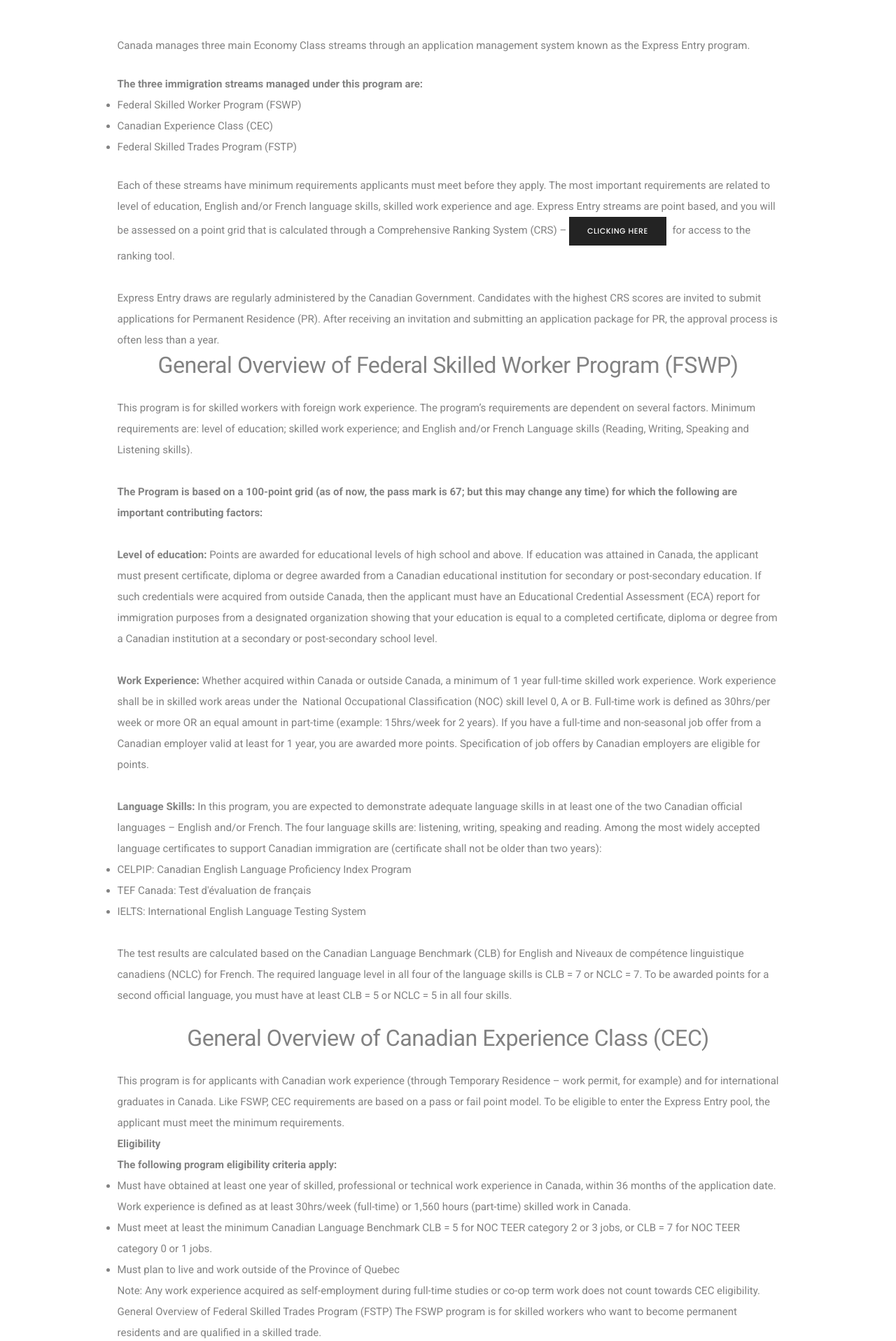
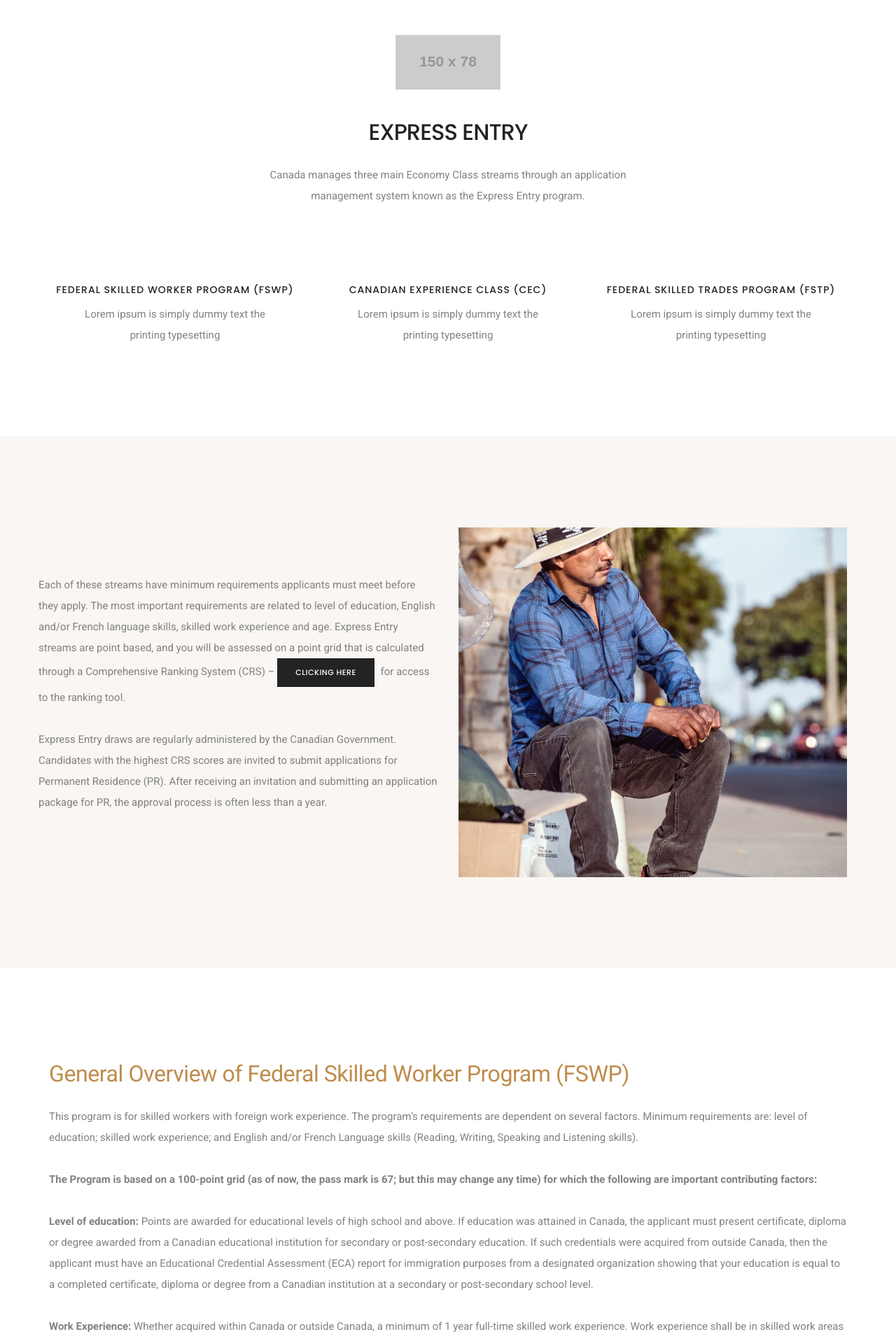
Before and after one commit to Khemy543/moses-imigration-vue, a Vue app: page /economy-class in a window 1280 px wide. Shown: the part 740-2657 px from the top of the page at 70% size. Built offline with nearby package versions, Linux system fonts and the light colour scheme; a web font is replaced by a local one.

Commit message:
[IMP] category immigrations page update

```diff
--- a/src/views/ExpressEntry.vue
+++ b/src/views/ExpressEntry.vue
@@ -1,8 +1,7 @@
 <template>
   <section
-      class="parallax"
+    class="parallax immigration-header"
     data-parallax-background-ratio="0.5"
-      style="background-image: url('../assets/images/main/free-assessment.jpg')"
   >
     <div class="opacity-extra-medium bg-extra-dark-gray"></div>
     <div class="container">
@@ -28,122 +27,271 @@
       </div>
     </div>
   </section>
-  <section id="assessment-form" class="">
+  <section
+    class="cover-background overlap-height md-no-overlap-section"
+    style="height: auto"
+  >
+    <div class="container overlap-gap-section">
+      <div class="row justify-content-center">
+        <div
+          class="col-12 col-lg-6 col-sm-8 text-center margin-6-rem-bottom md-margin-3-rem-bottom xs-margin-4-rem-bottom wow animate__fadeIn"
+        >
+          <span
+            class="d-block margin-40px-bottom md-margin-25px-bottom xs-margin-15px-bottom"
+            ><img src="https://via.placeholder.com/150x78" alt=""
+          /></span>
+          <h5
+            class="alt-font text-extra-dark-gray font-weight-500 letter-spacing-minus-1px text-uppercase"
+          >
+            Express Entry
+          </h5>
+          <p>
+            Canada manages three main Economy Class streams through an
+            application management system known as the Express Entry program.
+          </p>
+        </div>
+      </div>
+      <div class="row row-cols-1 row-cols-lg-3 row-cols-sm-2">
+        <!-- start feature box item -->
+        <div
+          class="col lg-margin-30px-bottom md-margin-40px-bottom wow animate__fadeIn"
+          data-wow-delay="0.4s"
+        >
+          <div class="feature-box text-center">
+            <div class="feature-box-icon">
+              <!-- <i
+                class="line-icon-Teapot icon-medium text-light-pink margin-30px-bottom"
+              ></i> -->
+            </div>
+            <div class="feature-box-content last-paragraph-no-margin">
+              <span
+                class="alt-font font-weight-500 margin-10px-bottom d-block text-extra-dark-gray text-medium text-uppercase letter-spacing-1px"
+                >Federal Skilled Worker Program (FSWP)</span
+              >
+              <p class="m-auto w-85">
+                Lorem ipsum is simply dummy text the printing typesetting
+              </p>
+            </div>
+          </div>
+        </div>
+        <!-- end feature box item -->
+        <!-- start feature box item -->
+        <div
+          class="col xs-margin-40px-bottom wow animate__fadeIn"
+          data-wow-delay="0.6s"
+        >
+          <div class="feature-box text-center">
+            <div class="feature-box-icon">
+              <!-- <i
+                class="line-icon-ICQ icon-medium text-light-pink margin-30px-bottom"
+              ></i> -->
+            </div>
+            <div class="feature-box-content last-paragraph-no-margin">
+              <span
+                class="alt-font font-weight-500 margin-10px-bottom d-block text-extra-dark-gray text-medium text-uppercase letter-spacing-1px"
+                >Canadian Experience Class (CEC)</span
+              >
+              <p class="m-auto w-85">
+                Lorem ipsum is simply dummy text the printing typesetting
+              </p>
+            </div>
+          </div>
+        </div>
+        <!-- end feature box item -->
+        <!-- start feature box item -->
+        <div class="col wow animate__fadeIn" data-wow-delay="0.8s">
+          <div class="feature-box text-center">
+            <div class="feature-box-icon">
+              <!--  <i
+                class="line-icon-Leafs icon-medium text-light-pink margin-30px-bottom"
+              ></i> -->
+            </div>
+            <div class="feature-box-content last-paragraph-no-margin">
+              <span
+                class="alt-font font-weight-500 margin-10px-bottom d-block text-extra-dark-gray text-medium text-uppercase letter-spacing-1px"
+                >Federal Skilled Trades Program (FSTP)</span
+              >
+              <p class="m-auto w-85">
+                Lorem ipsum is simply dummy text the printing typesetting
+              </p>
+            </div>
+          </div>
+        </div>
+        <!-- end feature box item -->
+      </div>
+    </div>
+  </section>
+
+  <section class="bg-seashell">
     <div class="container">
-      <div class="row justify-content-center">
-        <div class="col-12 col-xl-10 col-lg-10 col-md-10">
+      <div class="row align-items-center overlap-gap-section">
+        <div class="col-12 col-lg-6 col-md-10 ps-lg-0">
           <p>
-            Canada manages three main Economy Class streams through an application management system
-            known as the Express Entry program.
-          </p>
-          <p>
-            <b>The three immigration streams managed under this program are:</b>
-
-          <ul>
-            <li>Federal Skilled Worker Program (FSWP)</li>
-            <li>Canadian Experience Class (CEC)</li>
-            <li>Federal Skilled Trades Program (FSTP)</li>
-          </ul>
-          </p>
-          <div>
-            Each of these streams have minimum requirements applicants must meet before they apply. The
-            most important requirements are related to level of education, English and/or French language
-            skills, skilled work experience and age. Express Entry streams are point based, and you will be
-            assessed on a point grid that is calculated through a Comprehensive Ranking System (CRS) –
-            <a href="https://www.cic.gc.ca/english/immigrate/skilled/crs-tool.asp"
+            Each of these streams have minimum requirements applicants must meet
+            before they apply. The most important requirements are related to
+            level of education, English and/or French language skills, skilled
+            work experience and age. Express Entry streams are point based, and
+            you will be assessed on a point grid that is calculated through a
+            Comprehensive Ranking System (CRS) –
+            <a
+              href="https://www.cic.gc.ca/english/immigrate/skilled/crs-tool.asp"
               target="_blank"
               class="btn btn-fancy btn-small btn-dark-gray margin-5px-right xs-margin-10px-bottom"
               >clicking here</a
-            > for access to the ranking tool. <br><br>
+            >
+            for access to the ranking tool. <br /><br />
 
-            Express Entry draws are regularly administered by the Canadian Government. Candidates with
-            the highest CRS scores are invited to submit applications for Permanent Residence (PR). After
-            receiving an invitation and submitting an application package for PR, the approval process is
-            often less than a year.
-
-            <h5 class="text-center">General Overview of Federal Skilled Worker Program (FSWP)</h5>
+            Express Entry draws are regularly administered by the Canadian
+            Government. Candidates with the highest CRS scores are invited to
+            submit applications for Permanent Residence (PR). After receiving an
+            invitation and submitting an application package for PR, the
+            approval process is often less than a year.
+          </p>
+        </div>
+        <div
+          class="col-12 col-lg-6 col-md-10 text-center text-lg-end md-margin-30px-bottom wow animate__fadeIn"
+          data-wow-delay="0.2s"
+        >
+          <img
+            src="../assets/images/main/imagration-cat.jpeg"
+            alt=""
+            style="width: 100%; height: 500px; object-fit: cover"
+          />
+        </div>
+      </div>
+    </div>
+  </section>
+  <section class="">
+    <div class="container">
+      <div class="row justify-content-center">
+        <div class="col-12">
+          <div>
+            <h5 class="" style="color: #bf8c4c">
+              General Overview of Federal Skilled Worker Program (FSWP)
+            </h5>
 
             <p>
-              This program is for skilled workers with foreign work experience. The program’s requirements
-              are dependent on several factors. Minimum requirements are: level of education; skilled work
-              experience; and English and/or French Language skills (Reading, Writing, Speaking and
-              Listening skills). <br><br>
+              This program is for skilled workers with foreign work experience.
+              The program’s requirements are dependent on several factors.
+              Minimum requirements are: level of education; skilled work
+              experience; and English and/or French Language skills (Reading,
+              Writing, Speaking and Listening skills). <br /><br />
 
-              <b>The Program is based on a 100-point grid (as of now, the pass mark is 67; but this may
-                change any time) for which the following are important contributing factors:</b> <br><br>
+              <b
+                >The Program is based on a 100-point grid (as of now, the pass
+                mark is 67; but this may change any time) for which the
+                following are important contributing factors:</b
+              >
+              <br /><br />
 
-              <b>Level of education:</b> Points are awarded for educational levels of high school and above. If
-              education was attained in Canada, the applicant must present certificate, diploma or degree
-              awarded from a Canadian educational institution for secondary or post-secondary education. If
-              such credentials were acquired from outside Canada, then the applicant must have an
-              Educational Credential Assessment (ECA) report for immigration purposes from a designated
-              organization showing that your education is equal to a completed certificate, diploma or degree
-              from a Canadian institution at a secondary or post-secondary school level. <br><br>
+              <b>Level of education:</b> Points are awarded for educational
+              levels of high school and above. If education was attained in
+              Canada, the applicant must present certificate, diploma or degree
+              awarded from a Canadian educational institution for secondary or
+              post-secondary education. If such credentials were acquired from
+              outside Canada, then the applicant must have an Educational
+              Credential Assessment (ECA) report for immigration purposes from a
+              designated organization showing that your education is equal to a
+              completed certificate, diploma or degree from a Canadian
+              institution at a secondary or post-secondary school level.
+              <br /><br />
 
-              <b>Work Experience:</b> Whether acquired within Canada or outside Canada, a minimum of 1 year
-              full-time skilled work experience. Work experience shall be in skilled work areas under the
-              National Occupational Classification (NOC) skill level 0, A or B. Full-time work is defined as
-              30hrs/per week or more OR an equal amount in part-time (example: 15hrs/week for 2 years). If
-              you have a full-time and non-seasonal job offer from a Canadian employer valid at least for 1
-              year, you are awarded more points. Specification of job offers by Canadian employers are
-              eligible for points. <br><br>
+              <b>Work Experience:</b> Whether acquired within Canada or outside
+              Canada, a minimum of 1 year full-time skilled work experience.
+              Work experience shall be in skilled work areas under the National
+              Occupational Classification (NOC) skill level 0, A or B. Full-time
+              work is defined as 30hrs/per week or more OR an equal amount in
+              part-time (example: 15hrs/week for 2 years). If you have a
+              full-time and non-seasonal job offer from a Canadian employer
+              valid at least for 1 year, you are awarded more points.
+              Specification of job offers by Canadian employers are eligible for
+              points.
+            </p>
+            <br /><br />
 
-              <b>Language Skills:</b> In this program, you are expected to demonstrate adequate language skills in at
-              least one of the two Canadian official languages – English and/or French. The four language
-              skills are: listening, writing, speaking and reading. Among the most widely accepted language
-              certificates to support Canadian immigration are (certificate shall not be older than two years):
+            <b>Language Skills:</b> In this program, you are expected to
+            demonstrate adequate language skills in at least one of the two
+            Canadian official languages – English and/or French. The four
+            language skills are: listening, writing, speaking and reading. Among
+            the most widely accepted language certificates to support Canadian
+            immigration are (certificate shall not be older than two years):
             <ul>
-                <li>CELPIP: Canadian English Language Proficiency Index Program</li>
+              <li>
+                CELPIP: Canadian English Language Proficiency Index Program
+              </li>
               <li>TEF Canada: Test d&#39;évaluation de français</li>
               <li>IELTS: International English Language Testing System</li>
-              </ul> <br>
-
-            The test results are calculated based on the Canadian Language Benchmark (CLB) for English
-            and Niveaux de compétence linguistique canadiens (NCLC) for French. The required language
-            level in all four of the language skills is CLB = 7 or NCLC = 7. To be awarded points for a
-            second official language, you must have at least CLB = 5 or NCLC = 5 in all four skills.
-
-<!--              <RouterLink-->
-<!--                to="/free-assessment-form"-->
-<!--                class="btn btn-fancy btn-small btn-dark-gray margin-5px-right xs-margin-10px-bottom"-->
-<!--            >clicking here</RouterLink-->
-<!--            >-->
-            </p>
-          </div>
-          <div>
-            <h5 class="text-center">General Overview of Canadian Experience Class (CEC)</h5>
+            </ul>
+            <br />
             <p>
-              This program is for applicants with Canadian work experience (through Temporary Residence –
-              work permit, for example) and for international graduates in Canada. Like FSWP, CEC
-              requirements are based on a pass or fail point model. To be eligible to enter the Express Entry
-              pool, the applicant must meet the minimum requirements. <br>
-
-              <b>Eligibility</b> <br>
-              <b>The following program eligibility criteria apply:</b>
-
-              <ul>
-                <li>Must have obtained at least one year of skilled, professional or technical work
-                  experience in Canada, within 36 months of the application date. Work experience is
-                  defined as at least 30hrs/week (full-time) or 1,560 hours (part-time) skilled work in
-                  Canada.
-                </li>
-                <li>
-                  Must meet at least the minimum Canadian Language Benchmark CLB = 5 for NOC
-                  TEER category 2 or 3 jobs, or CLB = 7 for NOC TEER category 0 or 1 jobs.
-                </li>
-                <li>Must plan to live and work outside of the Province of Quebec</li>
-              </ul>
-
-
-              Note: Any work experience acquired as self-employment during full-time studies or co-op
-              term work does not count towards CEC eligibility.
-              General Overview of Federal Skilled Trades Program (FSTP)
-              The FSWP program is for skilled workers who want to become permanent residents and are
-              qualified in a skilled trade.
+              The test results are calculated based on the Canadian Language
+              Benchmark (CLB) for English and Niveaux de compétence linguistique
+              canadiens (NCLC) for French. The required language level in all
+              four of the language skills is CLB = 7 or NCLC = 7. To be awarded
+              points for a second official language, you must have at least CLB=
+              5 or NCLC =5 in all four skills.
             </p>
           </div>
         </div>
       </div>
     </div>
   </section>
+  <section class="">
+    <div class="container">
+      <div class="row justify-content-center">
+        <div class="col-12">
+          <div>
+            <h5 class="" style="color: #bf8c4c">
+              General Overview of Canadian Experience Class (CEC)
+            </h5>
+            <div>
+              <p>
+                This program is for applicants with Canadian work experience
+                (through Temporary Residence – work permit, for example) and for
+                international graduates in Canada. Like FSWP, CEC requirements
+                are based on a pass or fail point model. To be eligible to enter
+                the Express Entry pool, the applicant must meet the minimum
+                requirements.
+              </p>
+              <br />
+
+              <b>Eligibility</b> <br />
+              <b>The following program eligibility criteria apply:</b>
+
+              <ul>
+                <li>
+                  Must have obtained at least one year of skilled, professional
+                  or technical work experience in Canada, within 36 months of
+                  the application date. Work experience is defined as at least
+                  30hrs/week (full-time) or 1,560 hours (part-time) skilled work
+                  in Canada.
+                </li>
+                <li>
+                  Must meet at least the minimum Canadian Language Benchmark CLB
+                  = 5 for NOC TEER category 2 or 3 jobs, or CLB = 7 for NOC TEER
+                  category 0 or 1 jobs.
+                </li>
+                <li>
+                  Must plan to live and work outside of the Province of Quebec
+                </li>
+              </ul>
+
+              <p>
+                Note: Any work experience acquired as self-employment during
+                full-time studies or co-op term work does not count towards CEC
+                eligibility. General Overview of Federal Skilled Trades Program
+                (FSTP) The FSWP program is for skilled workers who want to
+                become permanent residents and are qualified in a skilled trade.
+              </p>
+            </div>
+          </div>
+        </div>
+      </div>
+    </div>
+  </section>
 </template>
+<style>
+.immigration-header {
+  background-image: url(../assets/images/main/express.jpg);
+}
+</style>
```
Also changed, not shown: src/components/AppHeader.vue (+62 -7 lines), src/assets/images/main/express.jpg (added), src/assets/images/main/logo.png. Lines whose indentation alone changed are shown as unchanged.
